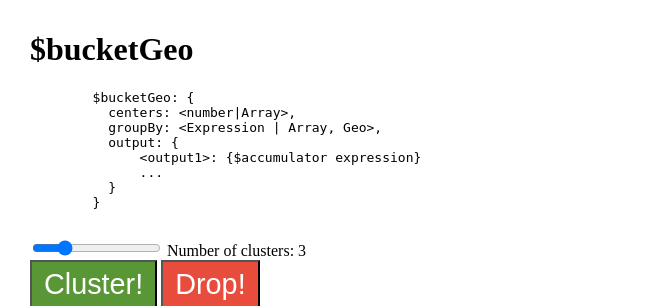
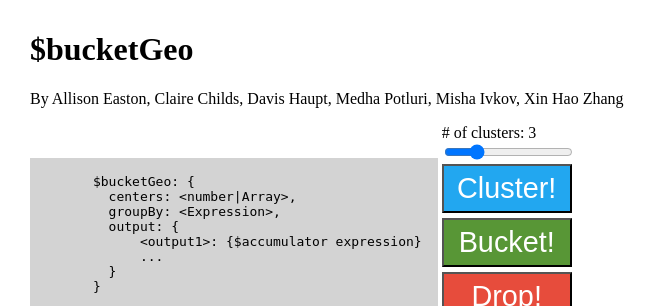
Before and after one commit to davish/bucketgeo-demo, a Flask app: page /demo in a window 1280 px wide. Shown: the top 306 px of the page, without its empty margins (0-657 px from the left). Run offline with Flask 2, Linux system fonts and the light colour scheme; data that the repository does not hold is empty; some libraries are stand-ins or nearby versions.

Commit message:
finished demo

```diff
--- a/static/app.js
+++ b/static/app.js
@@ -10,10 +10,15 @@ function icon(i) {
 
 window.markers = {};
 window.centerMarkers = []
+window.definedClusters = {};
 function setMarkers(points) {
     markers = {};
     for (let point of points) {
-        markers[point.loc.coordinates.toString()] = new google.maps.Marker({ position: { lat: point.loc.coordinates[1], lng: point.loc.coordinates[0] }, map: map })
+        markers[point.loc.coordinates.toString()] =
+            new google.maps.Marker({
+                position: { lat: point.loc.coordinates[1], lng: point.loc.coordinates[0] },
+                map: map
+            });
     }
 }
 
@@ -41,6 +46,17 @@ function placeMarker(position, map) {
     markers[[position.lng(), position.lat()].toString()] = marker
 }
 
+function placeCenter(position, map) {
+    var marker = new google.maps.Marker({
+        position: position,
+        map: map,
+        icon: {
+            url: 'http://maps.google.com/mapfiles/ms/icons/green-dot.png'
+        }
+    });
+    definedClusters[[position.lng(), position.lat()].toString()] = marker
+}
+
 function initMap() {
     map = new google.maps.Map(document.getElementById('map'), {
         center: { lat: 0, lng: 0 },
@@ -59,6 +75,9 @@ function initMap() {
             data: JSON.stringify({'coords': [[e.latLng.lng(), e.latLng.lat()]]}),
         });
     });
+    map.addListener('rightclick', e => {
+        placeCenter(e.latLng, map);
+    })
 
     $.get('/points', (data) => setMarkers(data.points))
 
@@ -71,18 +90,52 @@ function initMap() {
             processData: false,
             contentType: "application/json; charset=utf-8",
             data: JSON.stringify({k: $('#k').val()}),
-            success: (data) => clusterMarkers(data.results)
+            success: (data) => {
+                $('#results').text(JSON.stringify(data.results, null, 2)),
+                $('#results').show(),
+                clusterMarkers(data.results)
+            }
         });
     });
 
-    $('#num-clusters').text('Number of clusters: ' + $('#k').val())
+    $('#bucket-btn').click(e => {
+        let centers = [];
+        for (let marker of Object.values(definedClusters)) {
+            centers.push({
+                type: 'Point',
+                coordinates: [marker.position.lng(), marker.position.lat()]
+            })
+        }
+        // console.log(centers);
+        $.ajax({
+            url: '/cluster',
+            method: 'POST',
+            dataType: 'json',
+            processData: false,
+            contentType: "application/json; charset=utf-8",
+            data: JSON.stringify({clusters: centers}),
+            success: (data) => {
+                $('#results').text(JSON.stringify(data.results, null, 2)),
+                $('#results').show(),
+                clusterMarkers(data.results)
+            }
+        });
+    })
+
+    $('#num-clusters').text('# of clusters: ' + $('#k').val())
     $("#k").on('input', e => {
-        $('#num-clusters').text('Number of clusters: ' + e.target.value)
+        $('#num-clusters').text('# of clusters: ' + e.target.value)
     })
 
     $('#drop-btn').click(e => {
-        console.log('ouch2!');
+        console.log('Dropping markers and clusters...');
         for(let marker of Object.values(markers)) {
+            marker.setMap(null);
+        }
+        for (let center of centerMarkers) {
+            center.setMap(null);
+        }
+        for(let marker of Object.values(definedClusters)) {
             marker.setMap(null);
         }
         setMarkers([]);
--- a/static/style.css
+++ b/static/style.css
@@ -1,26 +1,57 @@
 /* Always set the map height explicitly to define the size of the div
 * element that contains the map. */
 
+#content-left {
+    display:inline-block;
+    margin-right: 10px;
+    width: 545px;
+}
+
+#results {
+    min-height: 1em;
+    width: 100%;
+}
+
 #cluster-btn {
-   background-color: #589636;
+   background-color: #22a7f0;
 }
 
 #drop-btn {
    background-color: #e74c3c;
 }
 
+pre {
+    padding: 1rem;
+    background-color: lightgray;
+    margin: 0;
+}
+
+#bucket-btn {
+    background-color: #589636;
+}
+
+#buttons-wrapper {
+    width: 130px;
+}
+
+#buttons-wrapper, pre {
+    display: inline-block;
+}
+
 button {
+    width: 100%;
     color: white;
     padding: 6px 12px;
     font-size: 1.8rem;
+    margin-bottom: 5px;
 }
 
 #map {
-    display: block;
+    display: inline-block;
     margin: auto;
     max-height: 800px;
     height: 90%;
-    width: 100%;
+    width: 800px;
 }
 
 /* Optional: Makes the sample page fill the window. */
--- a/templates/map.html
+++ b/templates/map.html
@@ -12,26 +12,40 @@
   </head>
   <body>
       <h1>$bucketGeo</h1>
+      <p>By Allison Easton, Claire Childs, Davis Haupt, Medha Potluri, Misha Ivkov, Xin Hao Zhang</p>
+      <div id="content-left">
       <pre>
       $bucketGeo: {
         centers: &lt;number|Array&gt;,
-          groupBy: &lt;Expression | Array, Geo&gt;,
+        groupBy: &lt;Expression&gt;,
         output: {
             &lt;output1&gt;: {$accumulator expression}
             ...
         }
       }
       </pre>
+      <div id="buttons-wrapper">
           <div class="slidecontainer">
+            <span id="num-clusters"># of clusters: 3</span>
             <input type="range" min="1" max="10" value="3" class="slider" id="k">
-      <span id="num-clusters">Number of clusters: 3</span>
           </div>
-    <button id="cluster-btn">Cluster!</button>
+          <button id="cluster-btn">Cluster!</button><br style="line-height:1px;" />
+          <button id="bucket-btn">Bucket!</button><br style="line-height:1px;" />
           <button id="drop-btn">Drop!</button>
+      </div>
+
+      <div><br style="line-height:5px;" /></div>
+
+      <div id="results-wrapper" style="overflow:scroll; height:500px;">
+        <pre id="results" style="display: none;"></pre>
+      </div>
+
       <script src="{{ url_for('static', filename = 'app.js') }}"></script>
+    </div>
     <div id="map"></div>
     <script src="https://maps.googleapis.com/maps/api/js?key=AIzaSyDUsEzRBZ2aUk6VgAX9KAKTXxmdsRw1DMA&callback=initMap"
     async defer></script>
 
+
   </body>
 </html>
```
Lines whose indentation alone changed are shown as unchanged.
